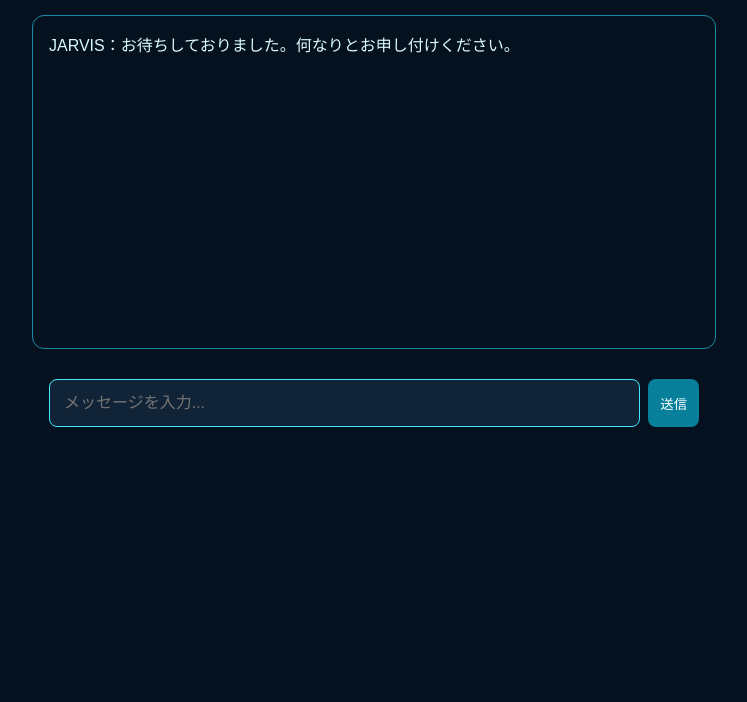
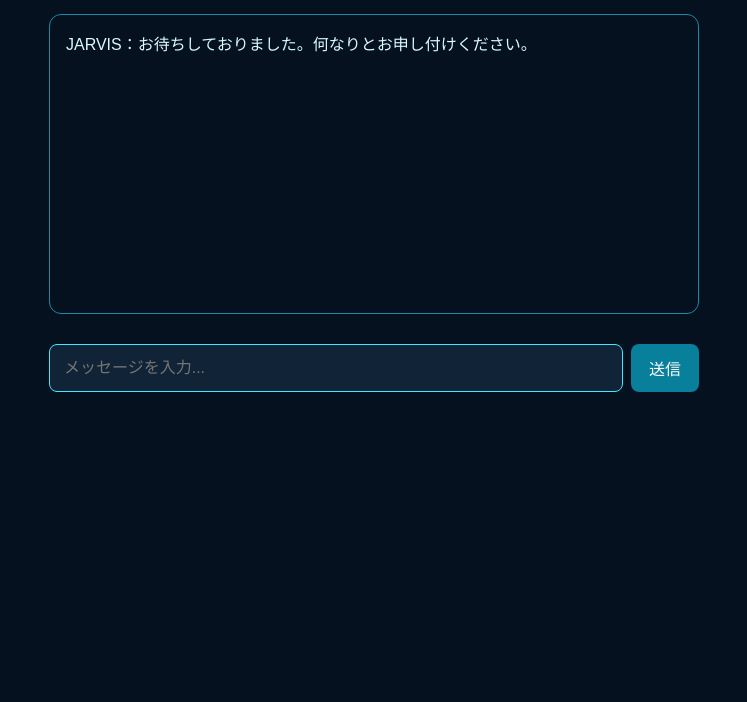
Before and after one commit to yudaguan57-del/jarvis-interface, a plain HTML site: page index.html in a window 1280 px wide. Shown: the part 98-800 px from the top of the page, without its empty margins (266-1013 px from the left). Drawn offline with Linux system fonts and the light colour scheme.

Commit message:
Update index.html

```diff
--- a/index.html
+++ b/index.html
@@ -1,50 +1,150 @@
+
 <!DOCTYPE html>
 <html lang="ja">
 <head>
 <meta charset="UTF-8">
 <meta name="viewport" content="width=device-width, initial-scale=1">
+<meta name="theme-color" content="#06111f">
 <title>J.A.R.V.I.S.</title>
+
 <style>
-body{margin:0;background:#06111f;color:#d9faff;font-family:sans-serif;padding:25px}
-h1{text-align:center;color:#42e8ff;letter-spacing:5px}
-#messages{max-width:650px;min-height:300px;margin:30px auto;border:1px solid #1b8ba5;border-radius:12px;padding:16px;white-space:pre-wrap}
-form{max-width:650px;margin:auto;display:flex;gap:8px}
-input{flex:1;min-width:0;padding:14px;border-radius:8px;background:#102337;color:white;border:1px solid #42e8ff;font-size:16px}
-button{padding:12px;background:#087f9b;color:white;border:0;border-radius:8px}
+* { box-sizing: border-box; }
+
+body {
+  margin: 0;
+  padding: 24px 16px;
+  background: #06111f;
+  color: #d9faff;
+  font-family: sans-serif;
+}
+
+h1 {
+  text-align: center;
+  color: #42e8ff;
+  letter-spacing: 5px;
+}
+
+#messages {
+  max-width: 650px;
+  min-height: 300px;
+  margin: 30px auto;
+  padding: 16px;
+  border: 1px solid #1b8ba5;
+  border-radius: 12px;
+  white-space: pre-wrap;
+  overflow-wrap: anywhere;
+  line-height: 1.7;
+}
+
+form {
+  max-width: 650px;
+  margin: auto;
+  display: flex;
+  gap: 8px;
+}
+
+input {
+  flex: 1;
+  min-width: 0;
+  padding: 14px;
+  border-radius: 8px;
+  background: #102337;
+  color: white;
+  border: 1px solid #42e8ff;
+  font-size: 16px;
+}
+
+button {
+  padding: 12px 18px;
+  background: #087f9b;
+  color: white;
+  border: 0;
+  border-radius: 8px;
+  font-size: 16px;
+}
+
+button:disabled {
+  opacity: 0.5;
+}
 </style>
 </head>
+
 <body>
+
 <h1>J.A.R.V.I.S.</h1>
+
 <div id="messages">JARVIS：お待ちしておりました。何なりとお申し付けください。</div>
+
 <form id="form">
-<input id="message" placeholder="メッセージを入力..." autocomplete="off">
-<button>送信</button>
+  <input
+    id="message"
+    type="text"
+    placeholder="メッセージを入力..."
+    autocomplete="off"
+    required
+  >
+  <button id="sendButton" type="submit">送信</button>
 </form>
+
 <script>
-const API_URL="https://jarvis-ai.yudaguan57.workers.dev";
-const messages=document.getElementById("messages");
-const form=document.getElementById("form");
-const input=document.getElementById("message");
-form.addEventListener("submit",async e=>{
-e.preventDefault();
-const message=input.value.trim();
-if(!message)return;
-messages.textContent+="\n\nあなた："+message;
-input.value="";
-messages.textContent+="\n\nJARVIS：応答を確認しています...";
-try{
-const response=await fetch(API_URL,{
-method:"POST",
-headers:{"Content-Type":"application/json"},
-body:JSON.stringify({message})
-});
-const data=await response.json();
-console.log("JARVIS API:", response.status, d
-messages.textContent=messages.textContent.replace("JARVIS：応答を確認しています...","JARVIS："+(data.reply||data.error||"応答できませんでした。"));
-}catch(error){
-messages.textContent=messages.textContent.replace("JARVIS：応答を確認しています...","JARVIS：接続できませんでした。");
-}
+"use strict";
+
+const API_URL = "https://jarvis-ai.yudaguan57.workers.dev";
+
+const messages = document.getElementById("messages");
+const form = document.getElementById("form");
+const input = document.getElementById("message");
+const sendButton = document.getElementById("sendButton");
+
+form.addEventListener("submit", async function(event) {
+  event.preventDefault();
+
+  const message = input.value.trim();
+  if (!message) return;
+
+  messages.textContent += "\n\nあなた：" + message;
+  input.value = "";
+
+  messages.textContent += "\n\nJARVIS：応答を確認しています...";
+  sendButton.disabled = true;
+
+  try {
+    const response = await fetch(API_URL, {
+      method: "POST",
+      headers: {
+        "Content-Type": "application/json"
+      },
+      body: JSON.stringify({ message: message })
+    });
+
+    const data = await response.json();
+
+    console.log("JARVIS API:", response.status, data);
+
+    let reply = data.reply || data.error || data.details;
+
+    if (!reply) {
+      reply = "応答がありません。HTTPステータス：" + response.status;
+    }
+
+    messages.textContent = messages.textContent.replace(
+      "JARVIS：応答を確認しています...",
+      "JARVIS：" + reply
+    );
+
+  } catch (error) {
+    console.error("JARVIS ERROR:", error);
+
+    messages.textContent = messages.textContent.replace(
+      "JARVIS：応答を確認しています...",
+      "JARVIS：通信エラー：" + error.message
+    );
+
+  } finally {
+    sendButton.disabled = false;
+  }
 });
 </script>
+
 </body>
 </html>
```
